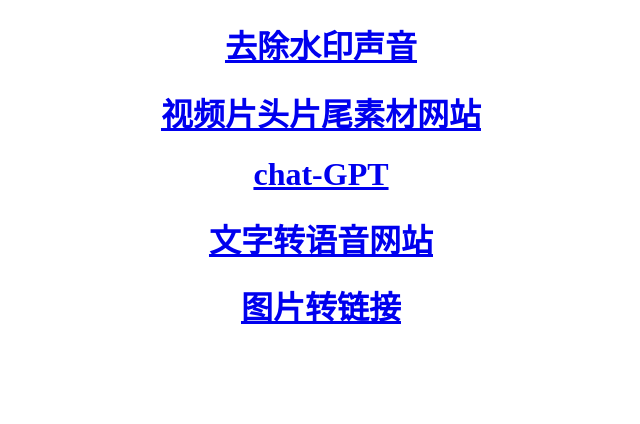
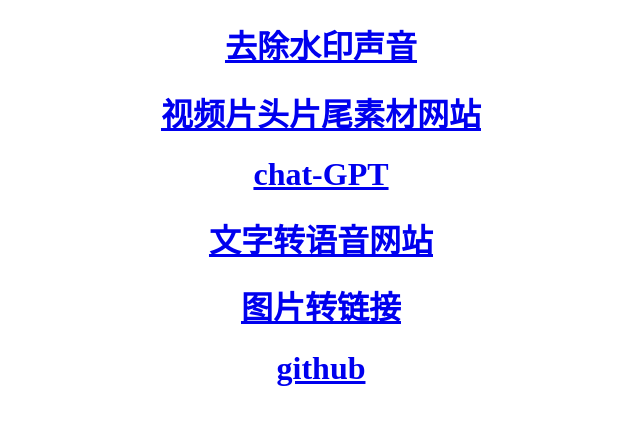
Before and after one commit to zhangyuc123/me, a plain HTML site: page 我的好用的网站.html in a window 1280 px wide. Shown: the whole page, without its empty margins (319-959 px from the left). Drawn offline with Linux system fonts and the light colour scheme.

Commit message:
Update 我的好用的网站.html

```diff
--- a/我的好用的网站.html
+++ b/我的好用的网站.html
@@ -10,7 +10,7 @@
 		<h1><a href="https://codenews.cc/chatgpt" target="_blank">chat-GPT</a></h1>
 		<h1><a href="https://www.text-to-speech.cn/" target="_blank">文字转语音网站</a></h1>
 		<h1><a href="https://postimages.org/" target="_blank">图片转链接</a></h1>
-		<h1><a href="" target="_blank"></a></h1>
+		<h1><a href="https://githubfast.com/zhangyuc123/me" target="_blank">github</a></h1>
 		<h1><a href="" target="_blank"></a></h1>
 		<h1><a href="" target="_blank"></a></h1>
 		<h1><a href="" target="_blank"></a></h1>
```
